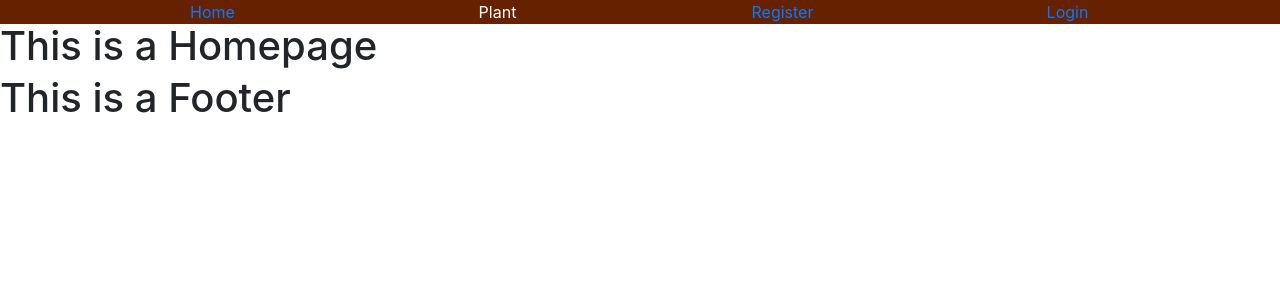
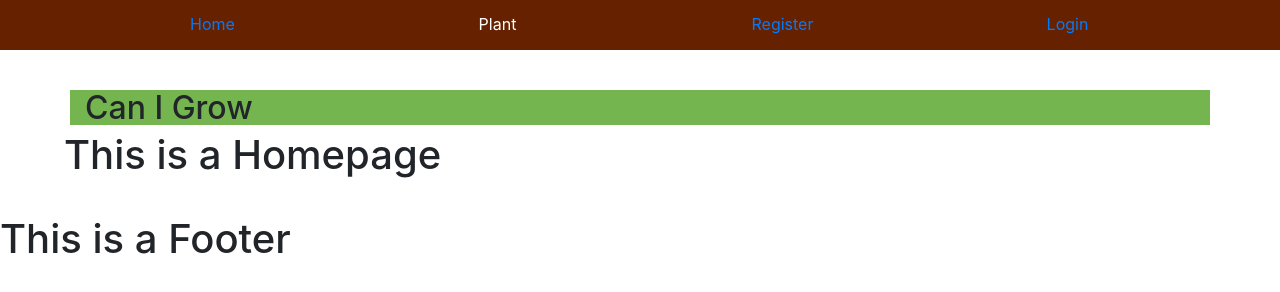
Before and after one commit to CanIGrow/canigrow-frontend, a React app: page / in a window 1280 px wide. Built offline with nearby package versions, Linux system fonts and the light colour scheme.

Commit message:
add uniform component containers, center topbarlinks

```diff
--- a/src/components/Header.js
+++ b/src/components/Header.js
@@ -6,7 +6,7 @@ export default class Header extends Component {
   render() {
     return (
       <div className="header-container">
-        <div className="container header-navbar">
+        <div className="container align-middle header-navbar">
           <div className="row">
             <div className="col text-center"><Link to="/">Home</Link></div>
             <div className="col text-center">Plant</div>
--- a/src/components/Homepage.js
+++ b/src/components/Homepage.js
@@ -4,7 +4,10 @@ import '../styles/App.css';
 export default class Homepage extends Component {
   render() {
     return (
-      <div className="homepage-container">
+      <div className="homepage-container main-component-container">
+        <div className="homepage-search-container container">
+          <h2>Can I Grow</h2>
+        </div>
         <h1>This is a Homepage</h1>
       </div>
     );
--- a/src/components/Login.js
+++ b/src/components/Login.js
@@ -4,7 +4,7 @@ import '../styles/App.css';
 export default class Login extends Component {
   render() {
     return (
-      <div className="login-container">
+      <div className="login-container main-component-container">
       </div>
     );
   }
--- a/src/components/Plantpage.js
+++ b/src/components/Plantpage.js
@@ -4,7 +4,7 @@ import '../styles/App.css';
 export default class Plantpage extends Component {
   render() {
     return (
-      <div className="plantpage-container">
+      <div className="plantpage-container main-component-container">
       </div>
     );
   }
--- a/src/components/Register.js
+++ b/src/components/Register.js
@@ -4,7 +4,7 @@ import '../styles/App.css';
 export default class Register extends Component {
   render() {
     return (
-      <div className="register-container">
+      <div className="register-containercontainer">
       </div>
     );
   }
--- a/src/components/Userpage.js
+++ b/src/components/Userpage.js
@@ -4,7 +4,7 @@ import '../styles/App.css';
 export default class Userpage extends Component {
   render() {
     return (
-      <div className="userpage-container">
+      <div className="userpage-container main-component-container">
       </div>
     );
   }
--- a/src/styles/App.css
+++ b/src/styles/App.css
@@ -11,12 +11,19 @@ html, body, #root, .body{
 .header-container{
   background-color: rgba(102,34,0, 1);
   color: white;
+  height: 50px;
 }
 .header-hamburger{
   cursor: pointer;
 }
 .header-hamburger:active{
   color: rgba(200,200,200, 1);
+}
+.homepage-search-container{
+  background-color: rgba(117,181,80, 1);
+}
+.main-component-container{
+  margin: 10px 0;
 }
 @media (min-width: 680px) {
   .header-hamburger{
@@ -26,10 +33,17 @@ html, body, #root, .body{
   .header-navbar{
     display: block;
     visibility: visible;
+    transform: translateY(50%);
+  }
+  .main-component-container{
+    margin: 3vh 3vw;
   }
 }
-
-
+@media (min-width: 992px) {
+  .main-component-container{
+    margin: 5vh 5vw;
+  }
+}
 /*******************************
 TEMP MODAL STYLES
 *******************************/
```
